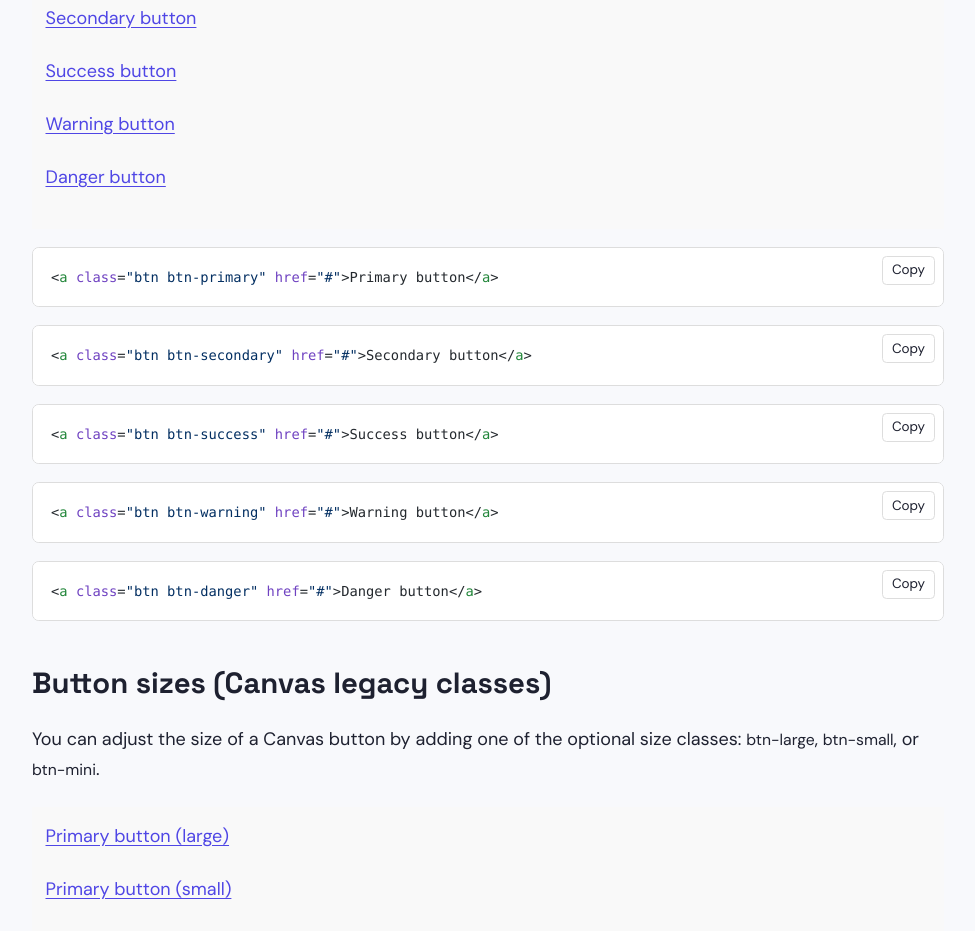
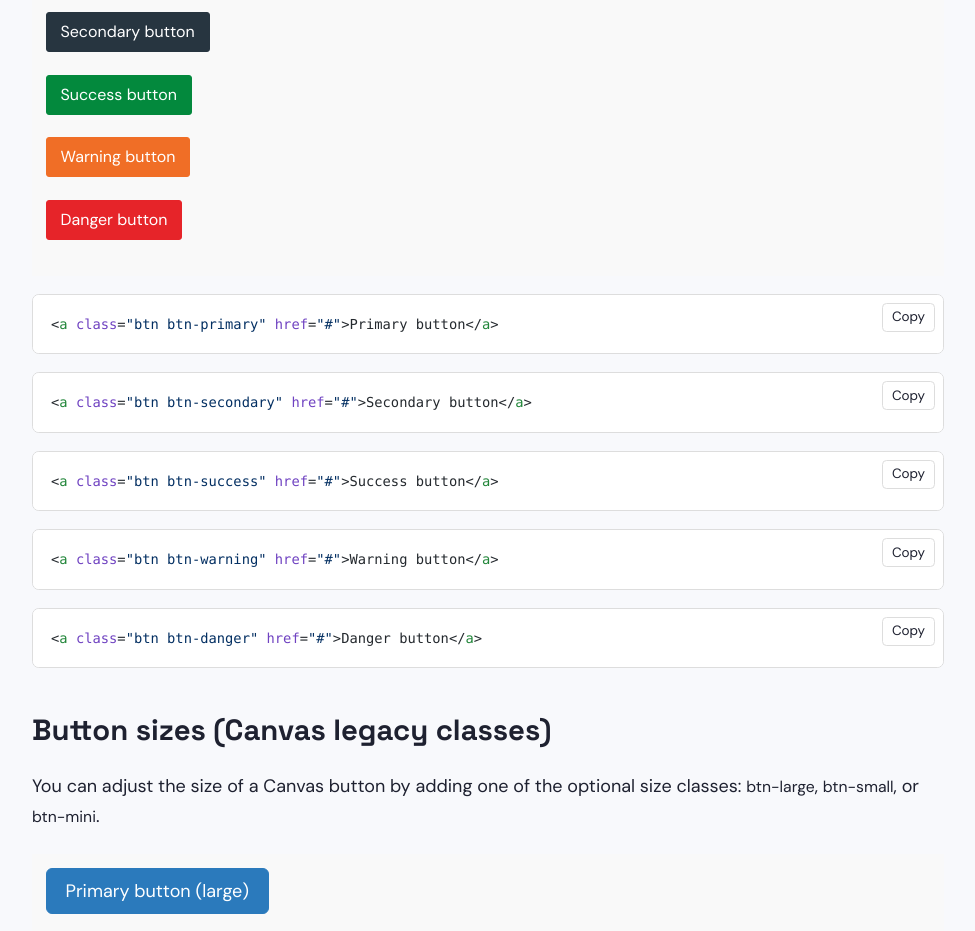
Before and after one commit to Karl-Horning/canvas, a Next.js app: page /buttons in a window 1280 px wide. Shown: the part 960-1891 px from the top of the page, without its empty margins (282-1257 px from the left). Built offline with nearby package versions, Linux system fonts and the light colour scheme.

Commit message:
feat: add button styles

```diff
--- a/app/buttons/page.tsx
+++ b/app/buttons/page.tsx
@@ -3,6 +3,7 @@ import JsonLd from "@/components/JsonLd";
 import PageHeader from "@/components/PageHeader";
 import { generatePageMetadata, generatePageJsonLd } from "@/lib/siteMetadata";
 import { meta } from "./meta";
+import "@/styles/canvas/buttons.css";
 
 export const metadata = generatePageMetadata(meta);
 
@@ -74,7 +75,7 @@ export default function page() {
                 future, but still work in current pages.
             </p>
 
-            <div className="mb-4 bg-[#f9f9f9] dark:bg-[#1f2937] p-3">
+            <div className="canvas-preview mb-4 bg-[#f9f9f9] dark:bg-[#1f2937] p-3">
                 <p>
                     <a className="btn btn-primary" href="#">
                         Primary button
@@ -120,7 +121,7 @@ export default function page() {
                 <code>btn-small</code>, or <code>btn-mini</code>.
             </p>
 
-            <div className="mb-4 bg-[#f9f9f9] dark:bg-[#1f2937] p-3">
+            <div className="canvas-preview mb-4 bg-[#f9f9f9] dark:bg-[#1f2937] p-3">
                 <p>
                     <a className="btn btn-primary btn-large" href="#">
                         Primary button (large)
--- /dev/null
+++ b/styles/canvas/buttons.css
@@ -0,0 +1,159 @@
+/*
+ * Canvas's legacy `.btn` / `.btn-primary` etc. classes, scoped under
+ * `.canvas-preview` so they only apply inside example wrappers and never
+ * leak into the rest of the site.
+ *
+ * Values sourced from the real Canvas LMS source (instructure/canvas-lms):
+ * - app/stylesheets/components/_buttons.scss (structure, sizes)
+ * - app/stylesheets/base/_ic_mixins.scss (the `canvas-button` mixin: base
+ *   colour, hover = darken 5%, active = darken 8%; darken 55%/65% for the
+ *   default light button, since it has different treatment for
+ *   light-background buttons)
+ * - app/stylesheets/brandable_variables.json (default brand colours)
+ *
+ * These colours are Canvas's shipped defaults regardless of institution
+ * theming, and are intentionally NOT adjusted for this site's dark mode —
+ * Canvas itself does not restyle these for dark mode, so this renders
+ * exactly what an instructor would see in Canvas.
+ */
+
+.canvas-preview .btn {
+    display: inline-block;
+    position: relative;
+    min-width: 24px;
+    min-height: 24px;
+    margin-bottom: 0;
+    padding: 8px 14px;
+    border: 1px solid #e8eaec;
+    border-radius: 3px;
+    background: #f2f4f4;
+    color: #273540;
+    font-size: 16px;
+    line-height: 22px;
+    text-align: center;
+    text-decoration: none;
+    text-shadow: none;
+    vertical-align: middle;
+    cursor: pointer;
+    user-select: none;
+    transition: background-color 0.2s ease-in-out;
+}
+
+.canvas-preview .btn:hover {
+    background: #e4e8e8;
+    color: #273540;
+    text-decoration: none;
+}
+
+.canvas-preview .btn:focus {
+    color: #273540;
+    outline: none;
+}
+
+.canvas-preview .btn.active {
+    background: #5e6f6f;
+    border-color: #475454;
+    color: #fff;
+}
+
+.canvas-preview .btn.disabled,
+.canvas-preview .btn[disabled] {
+    cursor: not-allowed;
+    opacity: 0.5;
+}
+
+/* Sizes */
+
+.canvas-preview .btn-large {
+    padding: 11px 19px;
+    border-radius: 6px;
+    font-size: 18px;
+}
+
+.canvas-preview .btn-small {
+    padding: 2px 8px;
+    font-size: 14px;
+}
+
+.canvas-preview .btn-mini {
+    padding: 1px 6px;
+    border-radius: 1px;
+    font-size: 10px;
+}
+
+/* Contextual colours */
+
+.canvas-preview .btn-primary {
+    border-color: #2b7abc;
+    background: #2b7abc;
+    color: #fff;
+}
+
+.canvas-preview .btn-primary:hover {
+    background: #266da7;
+    color: #fff;
+}
+
+.canvas-preview .btn-primary.active {
+    background: #23649b;
+}
+
+.canvas-preview .btn-secondary {
+    border-color: #273540;
+    background: #273540;
+    color: #fff;
+}
+
+.canvas-preview .btn-secondary:hover {
+    background: #1d2830;
+    color: #fff;
+}
+
+.canvas-preview .btn-secondary.active {
+    background: #182027;
+}
+
+.canvas-preview .btn-success {
+    border-color: #03893d;
+    background: #03893d;
+    color: #fff;
+}
+
+.canvas-preview .btn-success:hover {
+    background: #027032;
+    color: #fff;
+}
+
+.canvas-preview .btn-success.active {
+    background: #02612b;
+}
+
+.canvas-preview .btn-warning {
+    border-color: #f06e26;
+    background: #f06e26;
+    color: #fff;
+}
+
+.canvas-preview .btn-warning:hover {
+    background: #ec5f10;
+    color: #fff;
+}
+
+.canvas-preview .btn-warning.active {
+    background: #de590f;
+}
+
+.canvas-preview .btn-danger {
+    border-color: #e62429;
+    background: #e62429;
+    color: #fff;
+}
+
+.canvas-preview .btn-danger:hover {
+    background: #d8191e;
+    color: #fff;
+}
+
+.canvas-preview .btn-danger.active {
+    background: #ca171c;
+}
```
